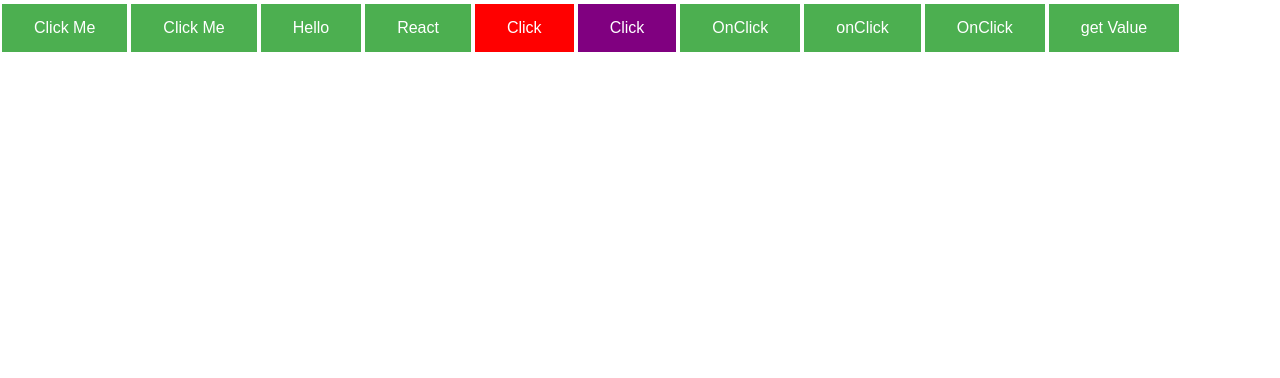
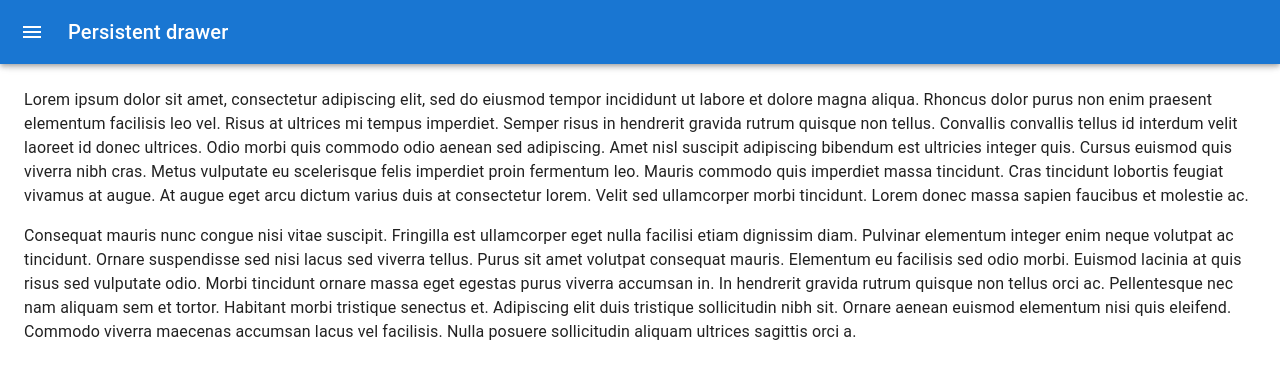
Before and after one commit to KusalDemo/React-Basics, a React (Vite) app: page / in a window 1280 px wide. Shown: the top 378 px of the page. Built offline with nearby package versions, Linux system fonts and the light colour scheme.

Commit message:
Add homePage (point : MUI component library)

```diff
--- a/src/App.jsx
+++ b/src/App.jsx
@@ -2,6 +2,7 @@
 import ResponsiveAppBar from "./component/AppBar/appBar.jsx";
 import {Button, Button2, Button3, Button5, Button6, Button7} from "./component/Button/Button.jsx";
 import {useEffect, useState} from "react";
+import PersistentDrawerLeft from "./Pages/Home/homePage.jsx";
 
 function App() {
     const [name, setName] = useState('');
@@ -13,17 +14,18 @@
     return (
         <div>
             {/* <ResponsiveAppBar />*/}
-            <Button/>
+            {/*<Button/>
             <Button/>
             <Button2 name={"Hello"}/>
             <Button2 name={"React"}/>
             <Button3 name={"Click"} bgColor={"red"}/>
             <Button3 name={"Click"} bgColor={"purple"}/>
-            {/*<Button4 text="onClick()" onClick={() => alert("Hello")}/>*/}
+            <Button4 text="onClick()" onClick={() => alert("Hello")}/>
             <Button5 text={"OnClick"} onClick={() => alert("Hello")}/>
             <Button6 text={"onClick"} onClick={() => alert("Hello React")}/>
             <Button7 text={"OnClick"} name={'Kusal'} onClick={(name) => setName(name)}/>
-            <Button5 text={"get Value"} onClick={() => console.log(name)}/>
+            <Button5 text={"get Value"} onClick={() => console.log(name)}/>*/}
+            <PersistentDrawerLeft/>
         </div>
     )
 }
--- /dev/null
+++ b/src/Pages/Home/homePage.jsx
@@ -0,0 +1,177 @@
+import * as React from 'react';
+import { styled, useTheme } from '@mui/material/styles';
+import Box from '@mui/material/Box';
+import Drawer from '@mui/material/Drawer';
+import CssBaseline from '@mui/material/CssBaseline';
+import MuiAppBar from '@mui/material/AppBar';
+import Toolbar from '@mui/material/Toolbar';
+import List from '@mui/material/List';
+import Typography from '@mui/material/Typography';
+import Divider from '@mui/material/Divider';
+import IconButton from '@mui/material/IconButton';
+import MenuIcon from '@mui/icons-material/Menu';
+import ChevronLeftIcon from '@mui/icons-material/ChevronLeft';
+import ChevronRightIcon from '@mui/icons-material/ChevronRight';
+import ListItem from '@mui/material/ListItem';
+import ListItemButton from '@mui/material/ListItemButton';
+import ListItemIcon from '@mui/material/ListItemIcon';
+import ListItemText from '@mui/material/ListItemText';
+import InboxIcon from '@mui/icons-material/MoveToInbox';
+import MailIcon from '@mui/icons-material/Mail';
+
+const drawerWidth = 240;
+
+const Main = styled('main', { shouldForwardProp: (prop) => prop !== 'open' })(
+    ({ theme, open }) => ({
+        flexGrow: 1,
+        padding: theme.spacing(3),
+        transition: theme.transitions.create('margin', {
+            easing: theme.transitions.easing.sharp,
+            duration: theme.transitions.duration.leavingScreen,
+        }),
+        marginLeft: `-${drawerWidth}px`,
+        ...(open && {
+            transition: theme.transitions.create('margin', {
+                easing: theme.transitions.easing.easeOut,
+                duration: theme.transitions.duration.enteringScreen,
+            }),
+            marginLeft: 0,
+        }),
+    }),
+);
+
+const AppBar = styled(MuiAppBar, {
+    shouldForwardProp: (prop) => prop !== 'open',
+})(({ theme, open }) => ({
+    transition: theme.transitions.create(['margin', 'width'], {
+        easing: theme.transitions.easing.sharp,
+        duration: theme.transitions.duration.leavingScreen,
+    }),
+    ...(open && {
+        width: `calc(100% - ${drawerWidth}px)`,
+        marginLeft: `${drawerWidth}px`,
+        transition: theme.transitions.create(['margin', 'width'], {
+            easing: theme.transitions.easing.easeOut,
+            duration: theme.transitions.duration.enteringScreen,
+        }),
+    }),
+}));
+
+const DrawerHeader = styled('div')(({ theme }) => ({
+    display: 'flex',
+    alignItems: 'center',
+    padding: theme.spacing(0, 1),
+    // necessary for content to be below app bar
+    ...theme.mixins.toolbar,
+    justifyContent: 'flex-end',
+}));
+
+export default function PersistentDrawerLeft() {
+    const theme = useTheme();
+    const [open, setOpen] = React.useState(false);
+
+    const handleDrawerOpen = () => {
+        setOpen(true);
+    };
+
+    const handleDrawerClose = () => {
+        setOpen(false);
+    };
+
+    return (
+        <Box sx={{ display: 'flex' }}>
+            <CssBaseline />
+            <AppBar position="fixed" open={open}>
+                <Toolbar>
+                    <IconButton
+                        color="inherit"
+                        aria-label="open drawer"
+                        onClick={handleDrawerOpen}
+                        edge="start"
+                        sx={{ mr: 2, ...(open && { display: 'none' }) }}
+                    >
+                        <MenuIcon />
+                    </IconButton>
+                    <Typography variant="h6" noWrap component="div">
+                        Persistent drawer
+                    </Typography>
+                </Toolbar>
+            </AppBar>
+            <Drawer
+                sx={{
+                    width: drawerWidth,
+                    flexShrink: 0,
+                    '& .MuiDrawer-paper': {
+                        width: drawerWidth,
+                        boxSizing: 'border-box',
+                    },
+                }}
+                variant="persistent"
+                anchor="left"
+                open={open}
+            >
+                <DrawerHeader>
+                    <IconButton onClick={handleDrawerClose}>
+                        {theme.direction === 'ltr' ? <ChevronLeftIcon /> : <ChevronRightIcon />}
+                    </IconButton>
+                </DrawerHeader>
+                <Divider />
+                <List>
+                    {['Inbox', 'Starred', 'Send email', 'Drafts'].map((text, index) => (
+                        <ListItem key={text} disablePadding>
+                            <ListItemButton>
+                                <ListItemIcon>
+                                    {index % 2 === 0 ? <InboxIcon /> : <MailIcon />}
+                                </ListItemIcon>
+                                <ListItemText primary={text} />
+                            </ListItemButton>
+                        </ListItem>
+                    ))}
+                </List>
+                <Divider />
+                <List>
+                    {['All mail', 'Trash', 'Spam'].map((text, index) => (
+                        <ListItem key={text} disablePadding>
+                            <ListItemButton>
+                                <ListItemIcon>
+                                    {index % 2 === 0 ? <InboxIcon /> : <MailIcon />}
+                                </ListItemIcon>
+                                <ListItemText primary={text} />
+                            </ListItemButton>
+                        </ListItem>
+                    ))}
+                </List>
+            </Drawer>
+            <Main open={open}>
+                <DrawerHeader />
+                <Typography paragraph>
+                    Lorem ipsum dolor sit amet, consectetur adipiscing elit, sed do eiusmod
+                    tempor incididunt ut labore et dolore magna aliqua. Rhoncus dolor purus non
+                    enim praesent elementum facilisis leo vel. Risus at ultrices mi tempus
+                    imperdiet. Semper risus in hendrerit gravida rutrum quisque non tellus.
+                    Convallis convallis tellus id interdum velit laoreet id donec ultrices.
+                    Odio morbi quis commodo odio aenean sed adipiscing. Amet nisl suscipit
+                    adipiscing bibendum est ultricies integer quis. Cursus euismod quis viverra
+                    nibh cras. Metus vulputate eu scelerisque felis imperdiet proin fermentum
+                    leo. Mauris commodo quis imperdiet massa tincidunt. Cras tincidunt lobortis
+                    feugiat vivamus at augue. At augue eget arcu dictum varius duis at
+                    consectetur lorem. Velit sed ullamcorper morbi tincidunt. Lorem donec massa
+                    sapien faucibus et molestie ac.
+                </Typography>
+                <Typography paragraph>
+                    Consequat mauris nunc congue nisi vitae suscipit. Fringilla est ullamcorper
+                    eget nulla facilisi etiam dignissim diam. Pulvinar elementum integer enim
+                    neque volutpat ac tincidunt. Ornare suspendisse sed nisi lacus sed viverra
+                    tellus. Purus sit amet volutpat consequat mauris. Elementum eu facilisis
+                    sed odio morbi. Euismod lacinia at quis risus sed vulputate odio. Morbi
+                    tincidunt ornare massa eget egestas purus viverra accumsan in. In hendrerit
+                    gravida rutrum quisque non tellus orci ac. Pellentesque nec nam aliquam sem
+                    et tortor. Habitant morbi tristique senectus et. Adipiscing elit duis
+                    tristique sollicitudin nibh sit. Ornare aenean euismod elementum nisi quis
+                    eleifend. Commodo viverra maecenas accumsan lacus vel facilisis. Nulla
+                    posuere sollicitudin aliquam ultrices sagittis orci a.
+                </Typography>
+            </Main>
+        </Box>
+    );
+}
```
